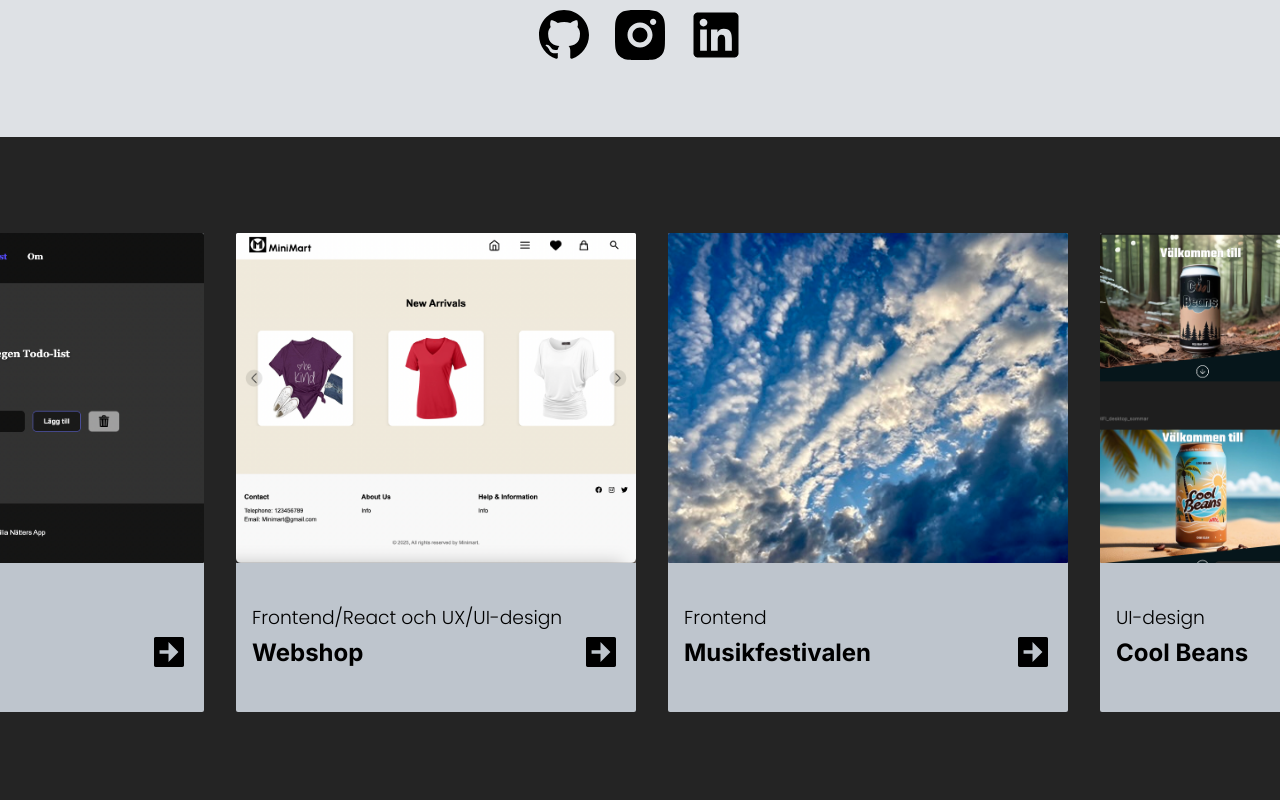
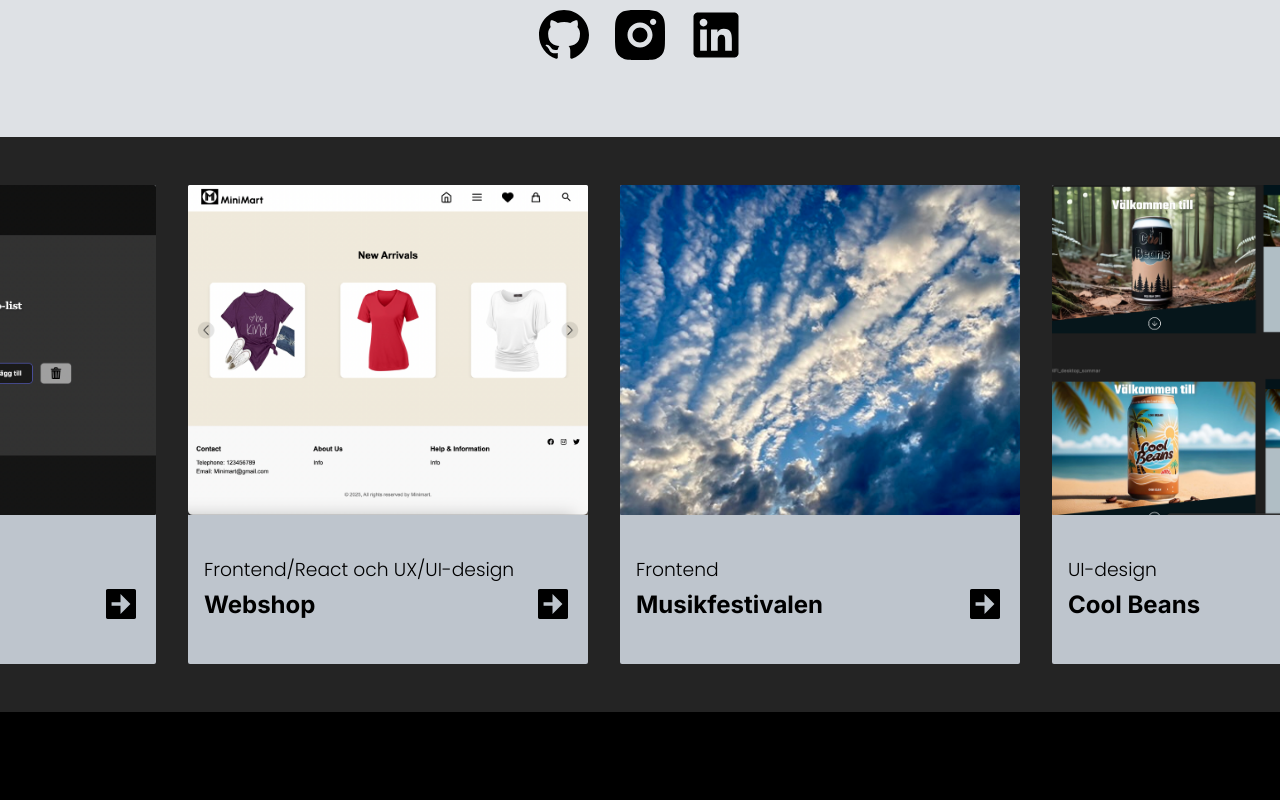
Before and after one commit to EmNatter/portfolio, a React (Vite) app: page / in a window 1280 px wide. Shown: the part 1160-1960 px from the top of the page. Built offline with nearby package versions, Linux system fonts and the light colour scheme.

Commit message:
Fix scrollbar styling on .card_wrapper

```diff
--- a/index.html
+++ b/index.html
@@ -1,20 +1,20 @@
 <!DOCTYPE html>
-<html lang="en">
+<html lang="sv">
   <head>
     <meta charset="UTF-8" />
     <link rel="icon" type="image/svg+xml" href="/vite.svg" />
     <meta name="viewport" content="width=device-width, initial-scale=1.0" />
 
     <meta
-      name="description"
-      content="Vite + React app for fast and modern web development."
-    />
-    <meta
-      name="keywords"
-      content="Vite, React, modern web development, fast app, JavaScript"
-    />
+    name="description"
+    content="Portfolio för frontend-utveckling och React-projekt av Emilia."
+  />
+  <meta
+    name="keywords"
+    content="Portfolio, React, Frontend, Webbutveckling, Emilia"
+  />
 
-    <title>Vite + React</title>
+  <title>Min Portfolio</title>
   </head>
   <body>
     <div id="root"></div>
--- a/src/CSS/index.css
+++ b/src/CSS/index.css
@@ -260,7 +260,7 @@ footer .icon img {
   overflow-x: auto;
   scroll-behavior: smooth;
   flex-wrap: nowrap;
-  padding: 6rem;
+  padding: 3rem;
   gap: 2rem;
   background: rgb(36, 36, 36);
   -webkit-overflow-scrolling: touch;
@@ -281,10 +281,6 @@ footer .icon img {
   color: black;
   background: rgb(190, 197, 205);
   border-radius: 2px;
-}
-
-.card_wrapper::-webkit-scrollbar {
-  display: none;
 }
 
 .card:hover {
```
